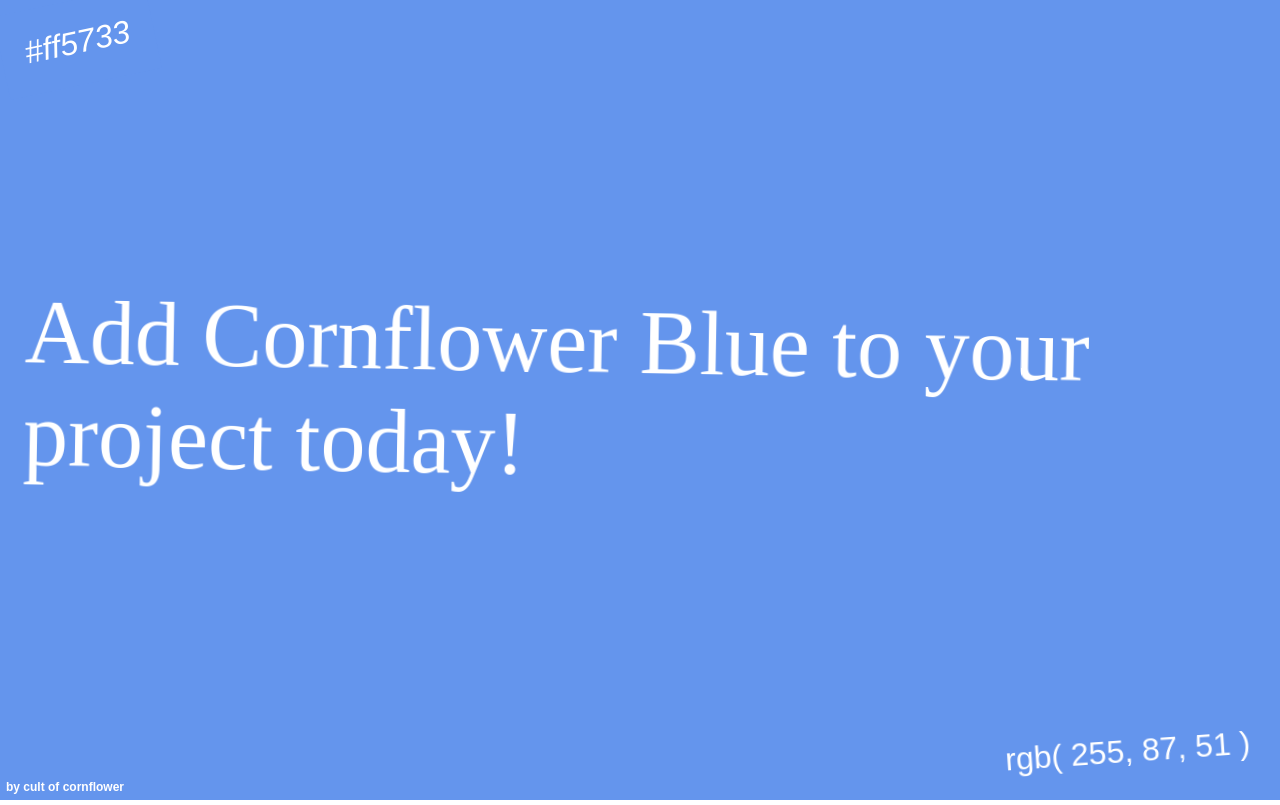
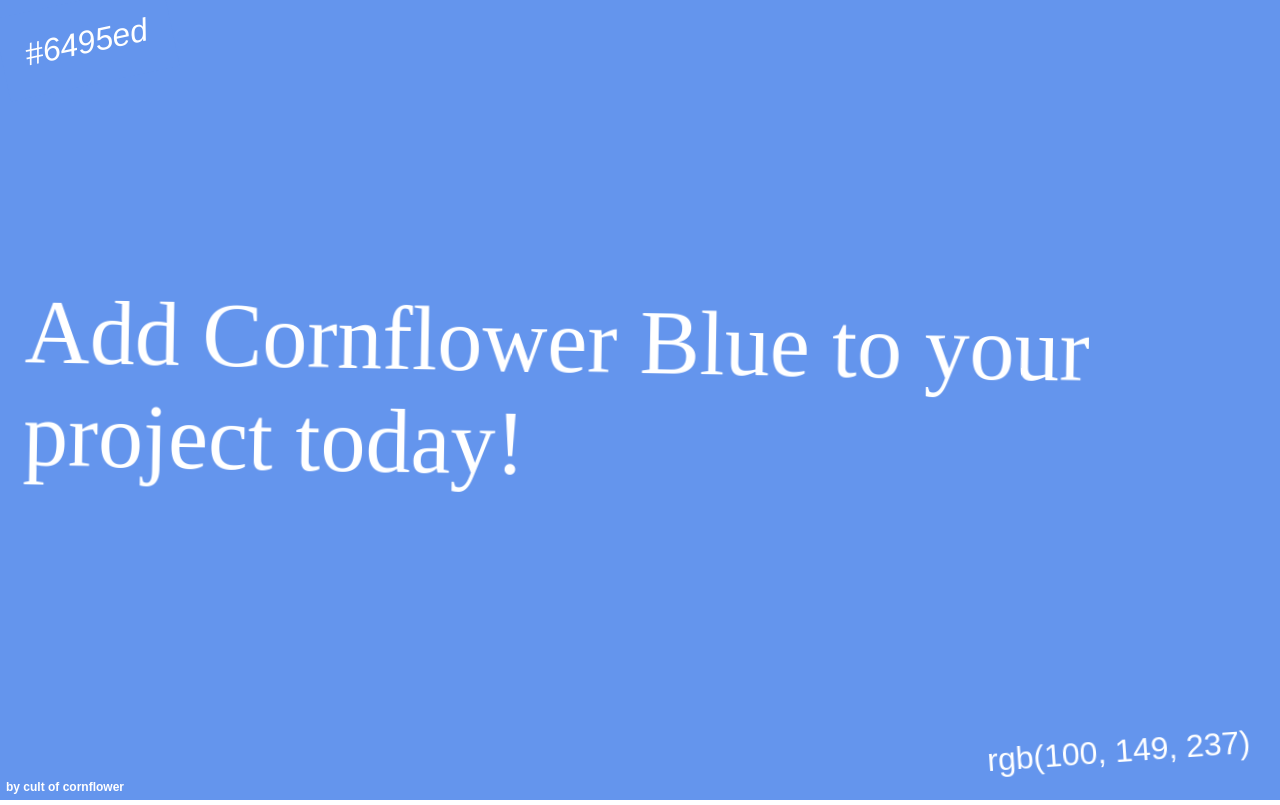
Before and after one commit to Lily418/cornflowerblue, a plain HTML site: page index.html in a window 1280 px wide. Drawn offline with Linux system fonts and the light colour scheme.

Commit message:
Improve hex & rgb codes

```diff
--- a/index.html
+++ b/index.html
@@ -53,7 +53,7 @@
           transform: rotate(-12deg);
         "
       >
-        #ff5733
+        #6495ed
       </span>
       <span
         id="addtoday"
@@ -99,7 +99,7 @@
             transform: rotate(-4deg);
           "
         >
-          rgb( 255, 87, 51 )
+          rgb(100, 149, 237)
         </span>
       </div>
     </div>
```
